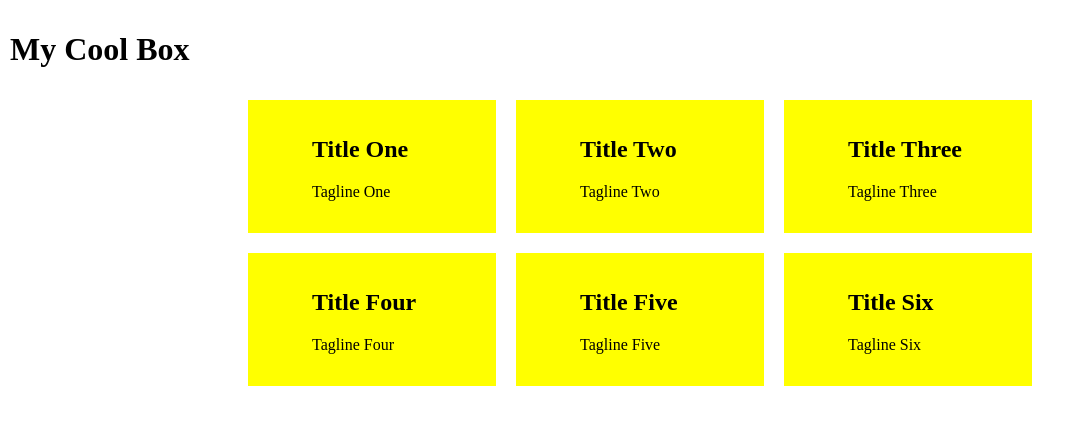
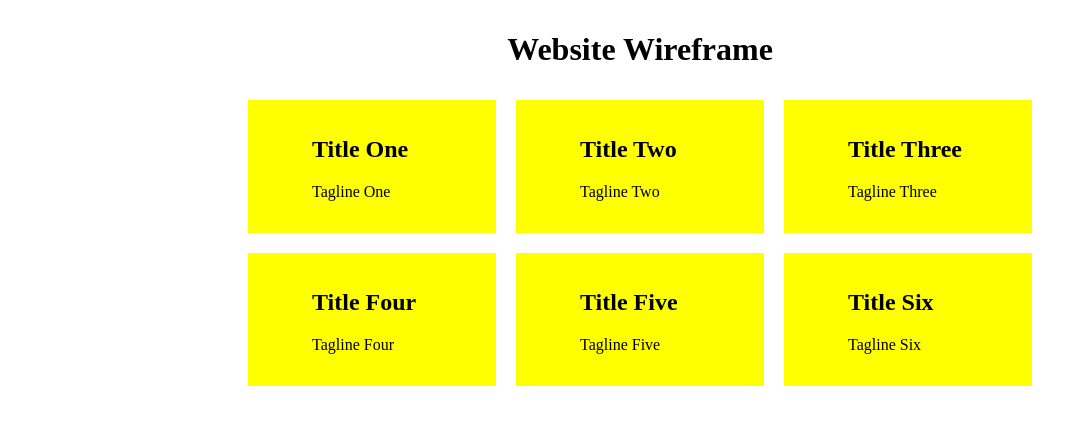
Before and after one commit to PearlR/ducky, a React (Create React App) app: page / in a window 1280 px wide. Shown: the top 424 px of the page, without its empty margins (0-1085 px from the left). Built offline with nearby package versions, Linux system fonts and the light colour scheme.

Commit message:
add changes

```diff
--- a/src/App.js
+++ b/src/App.js
@@ -7,12 +7,13 @@ import BoxRow from './components/BoxRow'
 const indexedMap = addIndex(map)
 
 const App = () => {
+
   const rows = indexedMap((row, idx) => {
     return <BoxRow data={row} key={idx} row={idx} />
   }, splitEvery(3, data))
 
 	return <div>
-	  <h1>My Cool Box</h1>
+	  <h1 className='main-title'>Website Wireframe</h1>
 	  {rows}
 	</div>
 }
--- a/src/components/BoxRow.js
+++ b/src/components/BoxRow.js
@@ -34,6 +34,9 @@ const BoxRow = ({ row, data, open, handleClick }) => {
 }
 
 const mapStateToProps = ({ open }) => {
+
+	console.log(open)
+
 	return {
 		open
 	}
--- a/src/index.css
+++ b/src/index.css
@@ -1,6 +1,10 @@
 body {
   margin: 0;
   padding: 10px;
+}
+
+h1.main-title {
+  text-align: center;
 }
 
 .flex-container {
--- a/src/state/reducer.js
+++ b/src/state/reducer.js
@@ -6,7 +6,7 @@ const toggleOpen = (current, next) => {
   return current === next ? undefined : next
 }
 
-export const reducer = (state = DEFAULT_STATE , { type, payload = {} }) => {
+export const reducer = (state = DEFAULT_STATE, { type, payload = {} }) => {
   const { row, box } = payload
 
   switch (type) {
```
